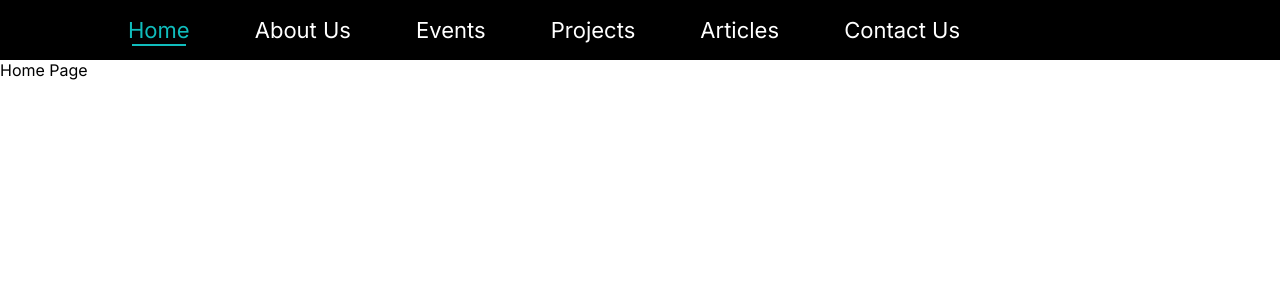
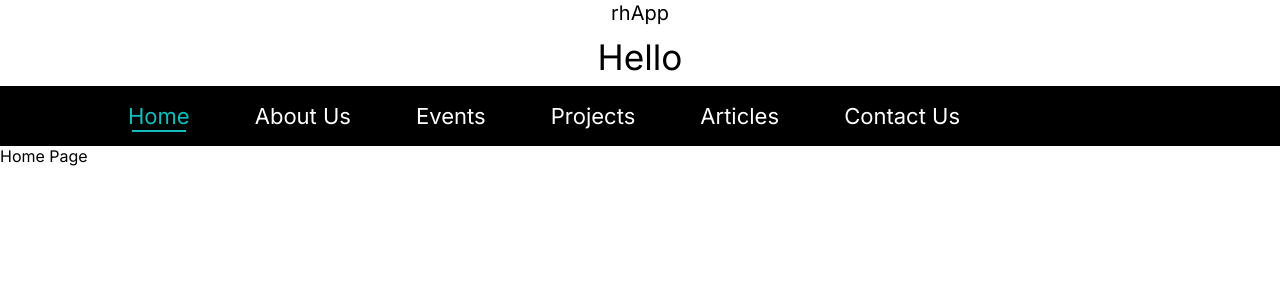
Before and after one commit to rhdevs/rhdevs-website, a React (Create React App) app: page / in a window 1280 px wide. Shown: the top 300 px of the page. Built offline with nearby package versions, Linux system fonts and the light colour scheme.

Commit message:
Set up project preview component and added two implementation of animation

```diff
--- a/src/App.tsx
+++ b/src/App.tsx
@@ -4,6 +4,7 @@ import LoadingSpinner from './components/LoadingSpinner'
 import { Routes } from './routes/routes'
 import { GlobalStyle } from './styles/GlobalStyles'
 import Theme from './styles/Theme'
+import ProjectPreview from './components/ProjectPreview'
 
 function App() {
   return (
@@ -11,6 +12,7 @@ function App() {
       <Suspense fallback={<LoadingSpinner />}>
         <Theme>
           <GlobalStyle />
+          <ProjectPreview title="rhApp" text="Hello" />
           <Routes />
         </Theme>
       </Suspense>
--- a/src/components/Button.tsx
+++ b/src/components/Button.tsx
@@ -2,7 +2,7 @@ import { Button as AntdButton } from 'antd'
 import { BaseButton } from './styles/Button.styled'
 
 type Props = {
-  text: string
+  text: string | undefined
   link?: string | undefined
   fontSize?: string
   isActive?: boolean
--- /dev/null
+++ b/src/components/ProjectPreview.tsx
@@ -0,0 +1,16 @@
+import { PreviewText, PreviewWrapper } from './styles/ProjectPreview.styled'
+import Button from './Button'
+
+type Props = {
+  title: string
+  text: string
+}
+
+export default function ProjectPreview(props: Props) {
+  return (
+    <PreviewWrapper>
+      <Button text={props.title} link="https://www.google.com" />
+      <PreviewText>{props.text}</PreviewText>
+    </PreviewWrapper>
+  )
+}
--- /dev/null
+++ b/src/components/styles/ProjectPreview.styled.ts
@@ -0,0 +1,34 @@
+import styled, { keyframes } from 'styled-components'
+
+const FadeIn = keyframes`
+  0% {
+    opacity: 0;
+  }
+  100% {
+    opacity: 1;
+  }
+`
+
+export const PreviewText = styled.div`
+  font-size: 2.2rem;
+  color: ${(props) => props.theme.palette.common.black};
+  padding: 0.5rem;
+  animation-name: fadeIn;
+  animation-delay: 1.5s;
+  animation-duration: 0.5s;
+  animation-fill-mode: both;
+
+  @keyframes fadeIn {
+    0% {
+      opacity: 0;
+    }
+    100% {
+      opacity: 1;
+    }
+`
+
+export const PreviewWrapper = styled.div`
+  align-items: center;
+  display: flex;
+  flex-direction: column;
+`
```
Also changed, not shown: 1 other file (tests, documents, lock files or other folders).
